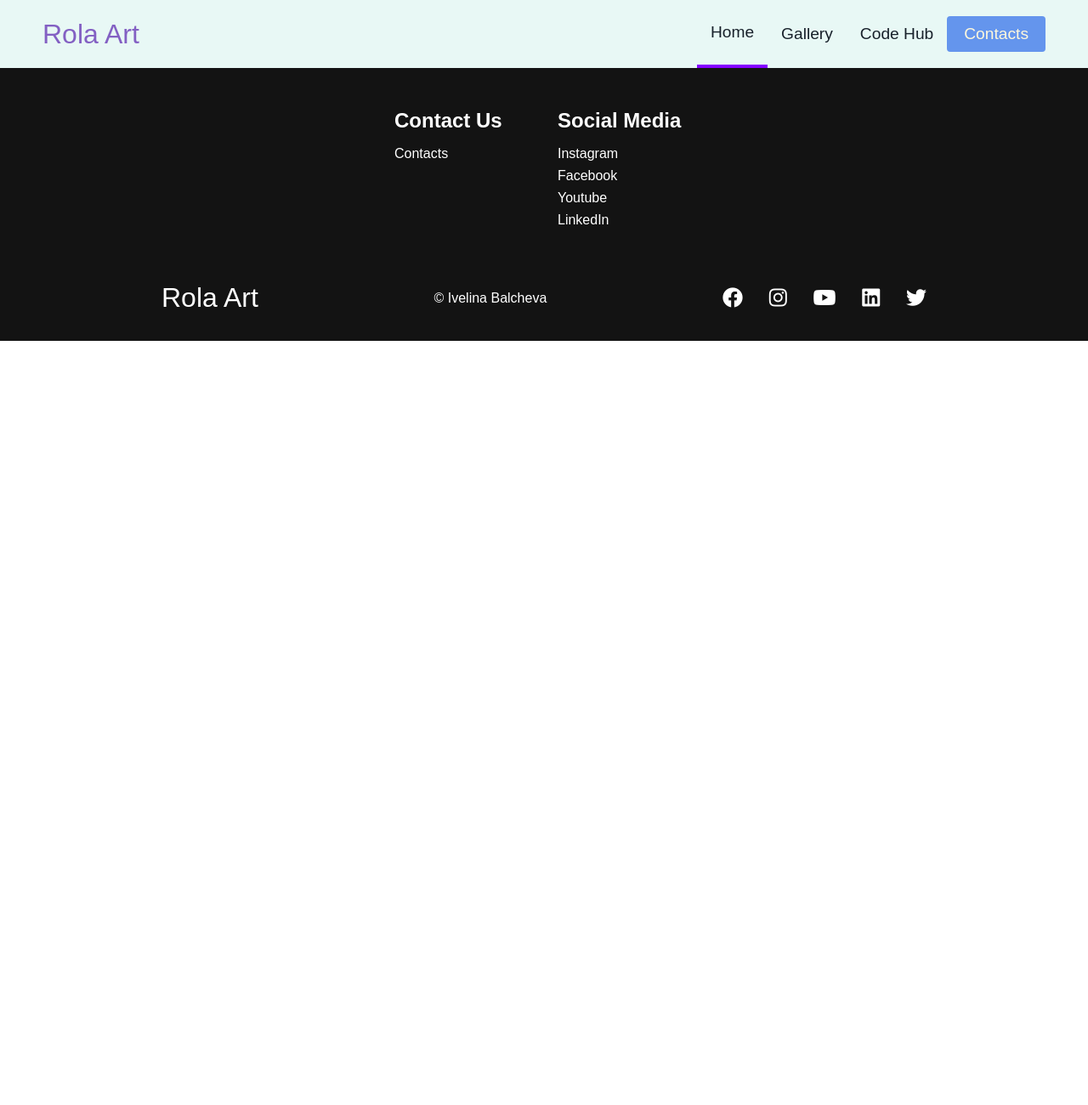
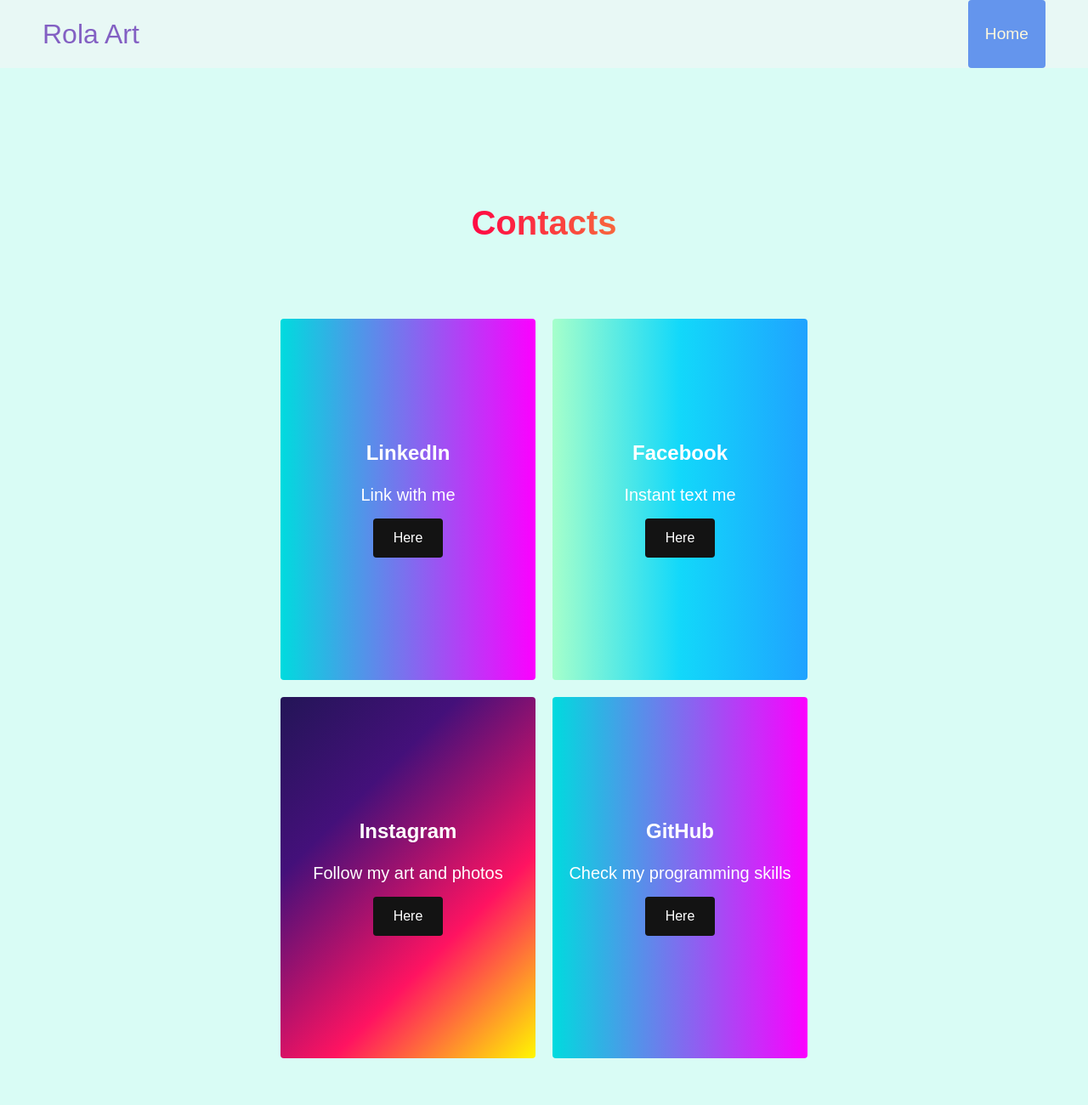
Before and after one commit to rolaart/Web.CV, a plain HTML site: page contacts.html in a window 1280 px wide. Shown: the top 1300 px of the page at 85% size. Before the commit the page ends 800 px from the top, so only its background shows below. Drawn offline with Linux system fonts and the light colour scheme.

Commit message:
Update contacts.html

```diff
--- a/contacts.html
+++ b/contacts.html
@@ -1,6 +1,5 @@
 <!DOCTYPE html>
-<html>
-
+<html lang="en">
   <head>
     <meta charset="UTF-8" />
     <meta name="viewport" content="width=device-width, initial-scale=1.0" />
@@ -13,8 +12,8 @@
       crossorigin="anonymous"
     />
   </head>
-
   <body>
+    <!-- Navbar Section -->
     <nav class="navbar">
       <div class="navbar__container">
         <a href="index.html" id="navbar__logo">Rola Art</a>
@@ -24,23 +23,38 @@
           <span class="bar"></span>
         </div>
         <ul class="navbar__menu">
-            <li class="navbar__item">
-              <a href="index.html" class="navbar__links" id="home-page">Home</a>
-            </li>
-            <li class="navbar__item">
-              <a href="photography.html" class="navbar__links" id="gallery-page">Gallery</a>
-            </li>
-            <li class="navbar__item">
-              <a href="programming.html" class="navbar__links" id="code-page"
-                >Code Hub</a
-              >
-            </li>
-            <li class="navbar__btn">
-              <a href="contacts.html" class="button" id="contacts">Contacts</a>
+            <a href="index.html" class="button" id="contacts">Home</a>
           </li>
         </ul>
       </div>
     </nav>
+
+        <!-- Services Section -->
+        <div class="services" id="services">
+          <h1>Contacts</h1>
+          <div class="services__wrapper">
+            <div class="services__card">
+              <h2>LinkedIn</h2>
+              <p>Link with me</p>
+              <div class="services__btn" onclick="location.href='https://www.linkedin.com/in/ivelina-balcheva-2301a4169/'"><button>Here</button></div>
+            </div>
+            <div class="services__card">
+              <h2>Facebook</h2>
+              <p>Instant text me</p>
+              <div class="services__btn" onclick="location.href='https://www.facebook.com/anna.balcheva.75/'"><button>Here</button></div>
+            </div>
+            <div class="services__card">
+              <h2>Instagram</h2>
+              <p>Follow my art and photos</p>
+              <div class="services__btn" onclick="location.href='https://www.instagram.com/art_rola_/'"><button>Here</button></div>
+            </div>
+            <div class="services__card">
+              <h2>GitHub</h2>
+              <p>Check my programming skills</p>
+              <div class="services__btn" onclick="location.href='https://github.com/rolaart'"><button>Here</button></div>
+            </div>
+          </div>
+        </div>
 
       <!-- Footer Section -->
     <div class="footer__container">
```
Lines whose indentation alone changed are shown as unchanged.
